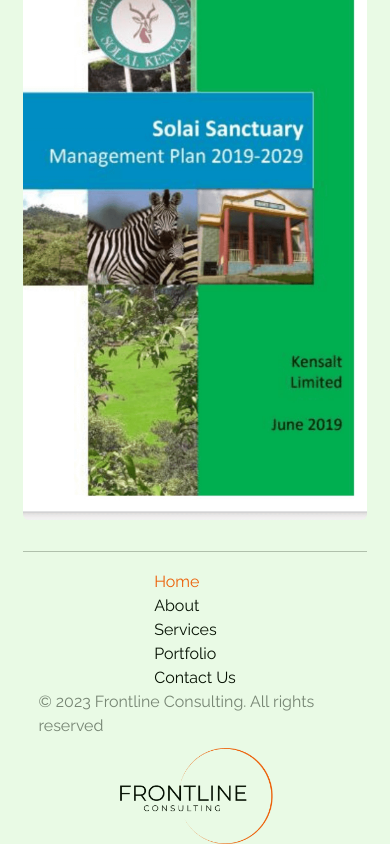
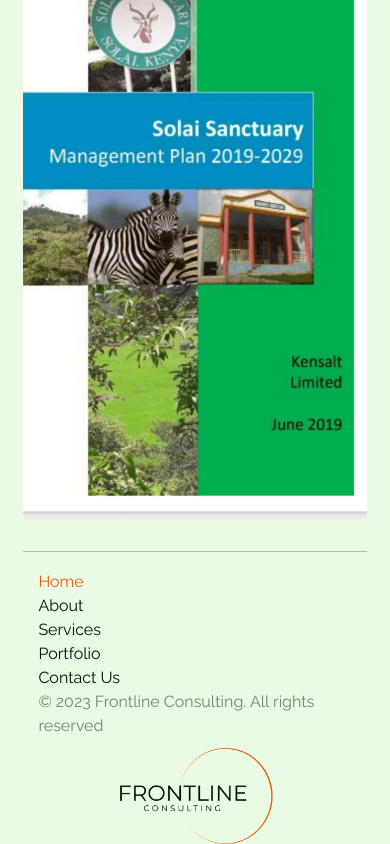
Before and after one commit to Wambui-N/frontline_consulting, a Next.js app: page / in a window 390 px wide. Shown: the part 3049-3893 px from the top of the page. Built offline with nearby package versions, Linux system fonts and the light colour scheme.

Commit message:
Refactor Footer component to use responsive justify-center on md screens

```diff
--- a/src/components/Footer.tsx
+++ b/src/components/Footer.tsx
@@ -16,7 +16,7 @@
   return (
     <div className="flex flex-col">
       <div className="my-[15px] w-full h-1 border-t-[0.2vh] border-black/25"></div>
-      <div className="flex justify-center">
+      <div className="flex md:justify-center">
         <div className="flex sm:flex-row flex-col">
           <Link
             className={`mx-[15px] hover:text-orange ${
```
